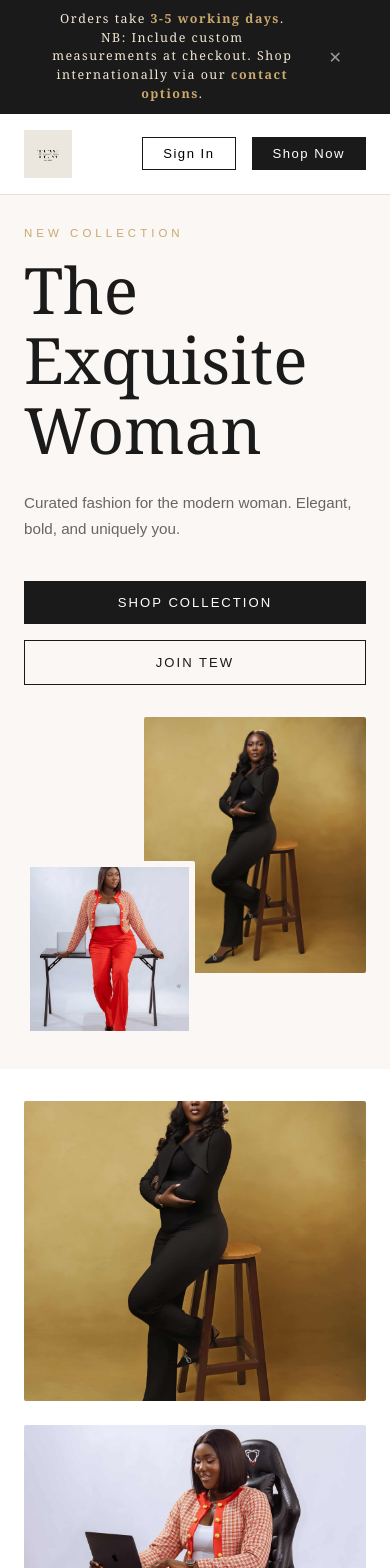
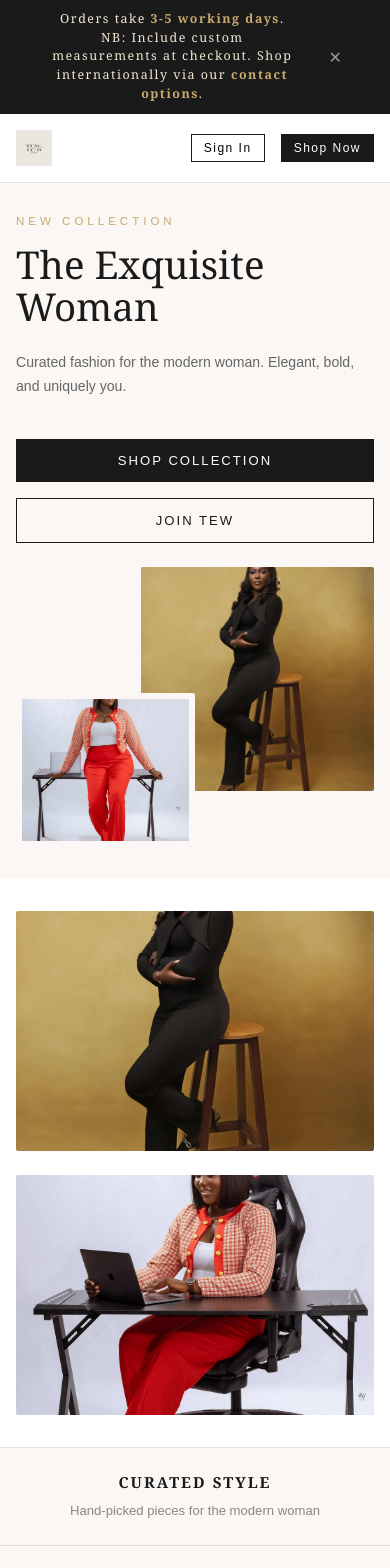
Before and after one commit to preciousprestige/tew, a React (Create React App) app: page / in a window 390 px wide. Shown: the top 1568 px of the page. Built offline with nearby package versions, Linux system fonts and the light colour scheme; no server answers.

Commit message:
fix: mobile responsive styles for all pages

```diff
--- a/src/Welcome.css
+++ b/src/Welcome.css
@@ -34,3 +34,20 @@
   .feature-item { border-right: none; border-bottom: 1px solid #e8e0d8; }
   .welcome-nav { padding: 1rem 1.5rem; }
 }
+
+@media (max-width: 768px) {
+  .welcome-nav { padding: 1rem; }
+  .welcome-logo-img { height: 36px; }
+  .welcome-nav-links button { padding: 6px 12px; font-size: 0.75rem; }
+  .hero { grid-template-columns: 1fr; padding: 2rem 1rem; min-height: auto; gap: 1.5rem; }
+  .hero-title { font-size: 2.4rem; }
+  .hero-sub { font-size: 0.88rem; max-width: 100%; }
+  .hero-images { height: 280px; }
+  .hero-ctas { flex-direction: column; }
+  .cta-primary, .cta-secondary { width: 100%; text-align: center; }
+  .intro-section { padding: 2rem 1rem; }
+  .intro-grid { grid-template-columns: 1fr; }
+  .intro-img { height: 240px; }
+  .welcome-features { grid-template-columns: 1fr; }
+  .feature-item { padding: 1.5rem 1rem; border-right: none; border-bottom: 1px solid #e8e0d8; }
+}
--- a/src/components/CartPage.css
+++ b/src/components/CartPage.css
@@ -27,3 +27,11 @@
 .cart-empty button { padding: 12px 28px; background: #1a1a1a; color: #fff; border: none; font-size: 0.85rem; cursor: pointer; }
 .cart-empty button:hover { background: #c9a96e; }
 @media (max-width: 768px) { .cart-inner { grid-template-columns: 1fr; } }
+
+@media (max-width: 768px) {
+  .cart-page { padding: 1.5rem 1rem; }
+  .cart-title { font-size: 1.4rem; }
+  .cart-item-img { width: 80px; height: 96px; flex-shrink: 0; }
+  .cart-item-name { font-size: 0.85rem; padding-right: 1.5rem; }
+  .cart-item-details { min-width: 0; }
+}
--- a/src/components/Checkout.css
+++ b/src/components/Checkout.css
@@ -17,3 +17,10 @@
 .spinner { width: 36px; height: 36px; border: 3px solid #ddd; border-top-color: #1a1a1a; border-radius: 50%; animation: spin 0.7s linear infinite; }
 @keyframes spin { to { transform: rotate(360deg); } }
 @media (max-width: 768px) { .checkout-inner { grid-template-columns: 1fr; } }
+
+@media (max-width: 768px) {
+  .checkout-page { padding: 1.5rem 1rem; }
+  .checkout-title { font-size: 1.4rem; }
+  .checkout-summary { order: -1; }
+  .checkout-empty { padding: 3rem 1rem; }
+}
--- a/src/pages/ProductDetails.css
+++ b/src/pages/ProductDetails.css
@@ -29,3 +29,11 @@
 .pd-thumb img { width: 100%; height: 100%; object-fit: cover; }
 .pd-thumb:hover { border-color: #999; }
 .pd-thumb.active { border-color: #1a1a1a; }
+
+@media (max-width: 768px) {
+  .pd-page { padding: 1.5rem 1rem; }
+  .pd-name { font-size: 1.4rem; }
+  .pd-price { font-size: 1.1rem; }
+  .pd-main-img-wrap { max-height: 380px; }
+  .pd-thumb { width: 56px; height: 68px; }
+}
```
